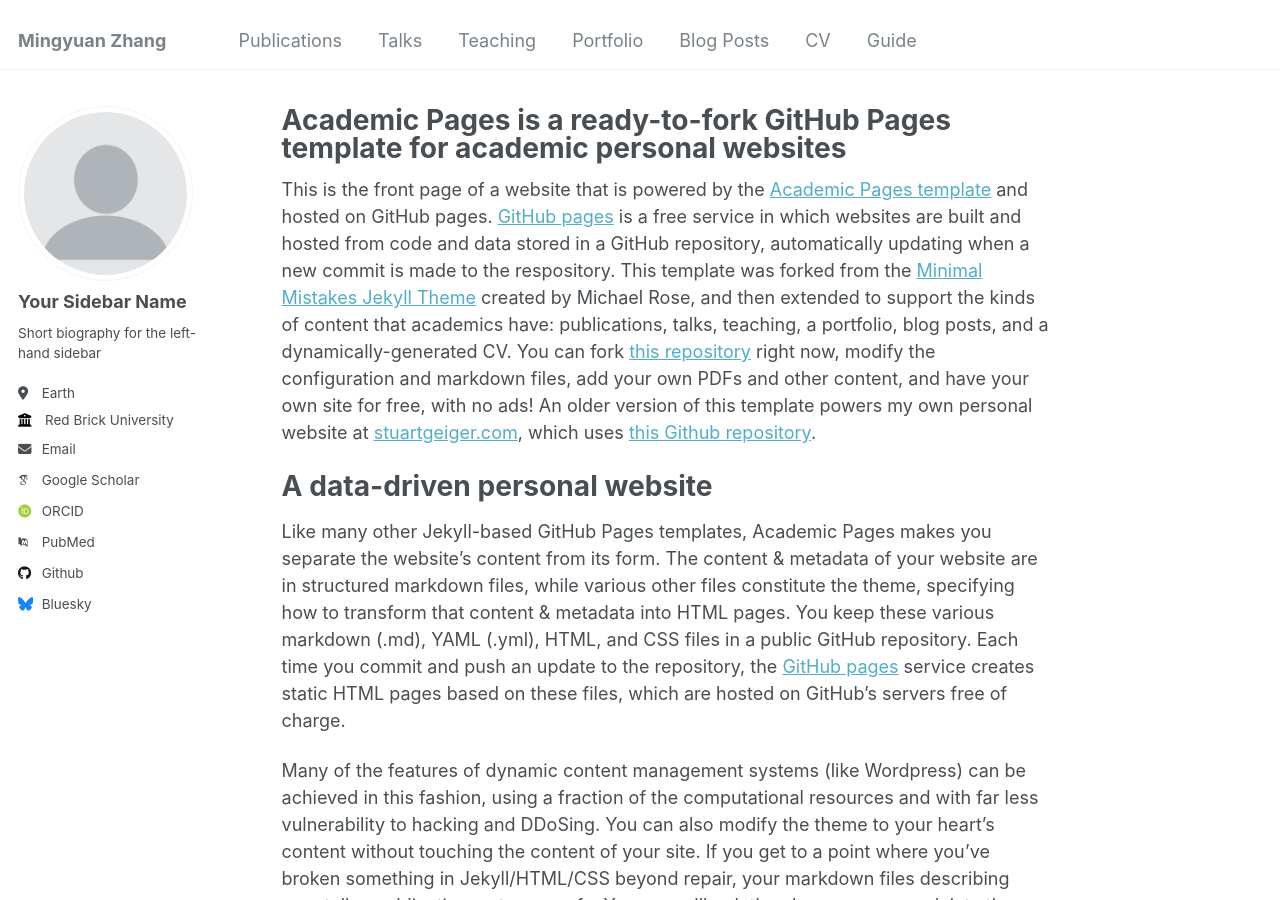
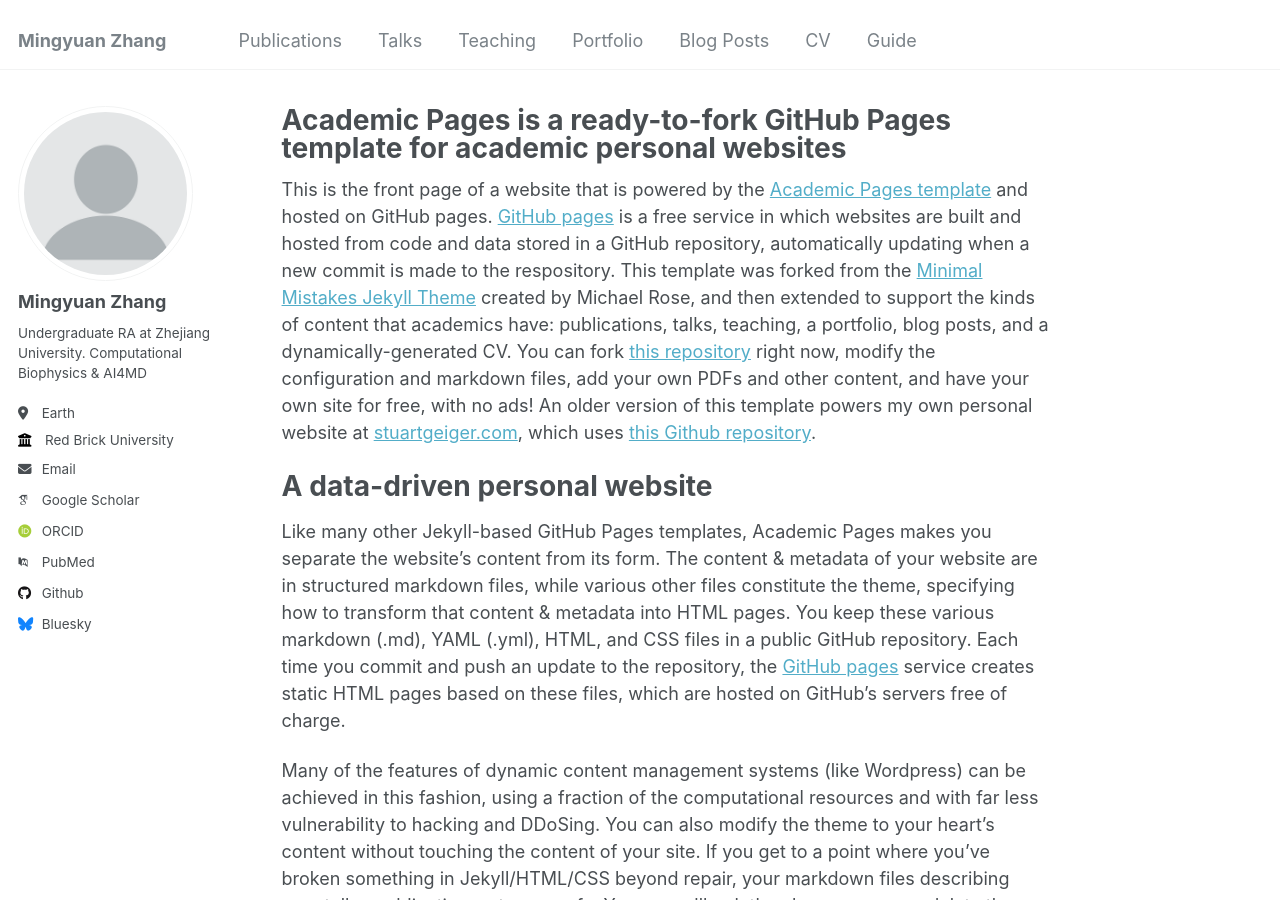
Before and after one commit to Mingyuan00/Mingyuan00.github.io, a Jekyll site: the page built from _pages/about.md, in a window 1280 px wide and 900 px high. Built offline with Jekyll 4.4.1, drawn with Linux system fonts in a browser that asks for light colours; some web fonts are replaced.

Commit message:
Update _config.yml

```diff
--- a/_config.yml
+++ b/_config.yml
@@ -22,9 +22,9 @@ repository               : "Mingyuan00/Mingyuan00.github.io"
 author:
   # Biographic information
   avatar           : "profile.png"
-  name             : "Your Sidebar Name"
+  name             : "Mingyuan Zhang"
   pronouns         : # example: "she/her"
-  bio              : "Short biography for the left-hand sidebar"
+  bio              : "Undergraduate RA at Zhejiang University. Computational Biophysics & AI4MD"
   location         : "Earth"
   employer         : "Red Brick University"
   uri              : # URL
```
